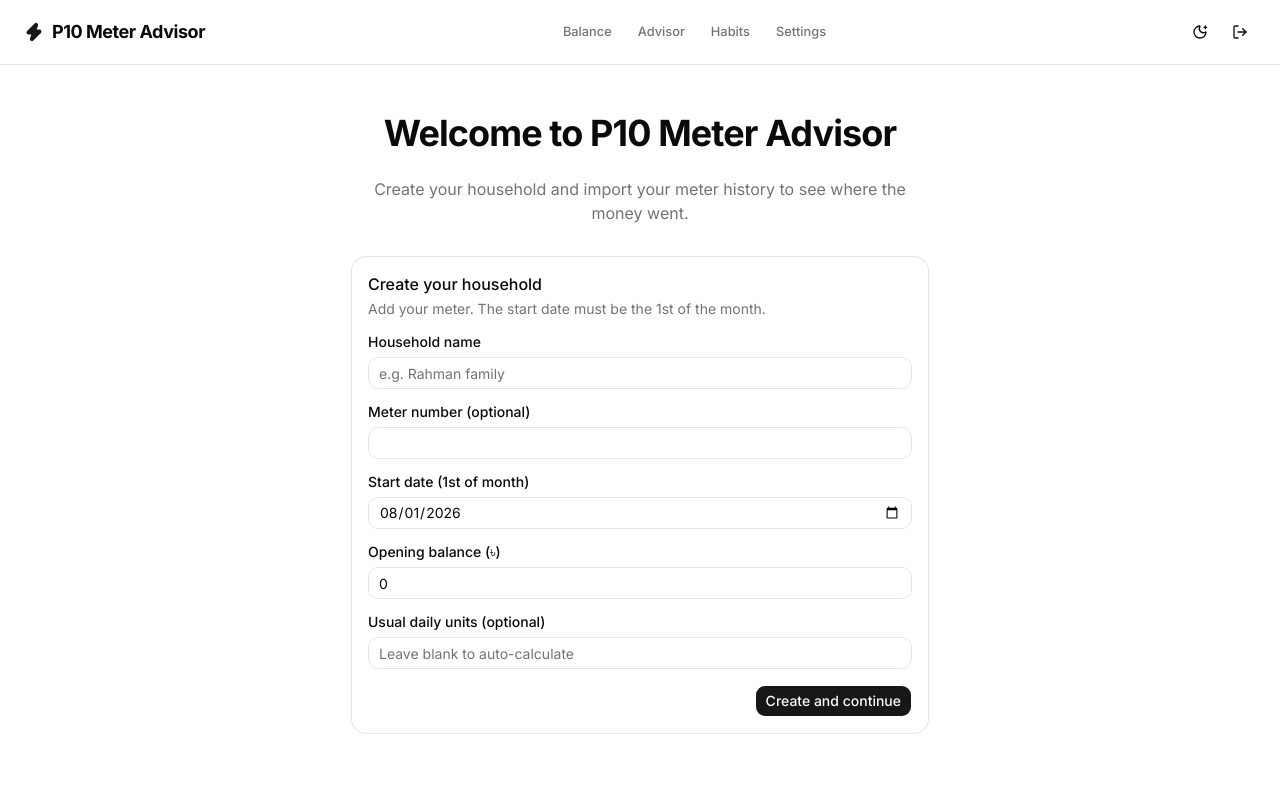
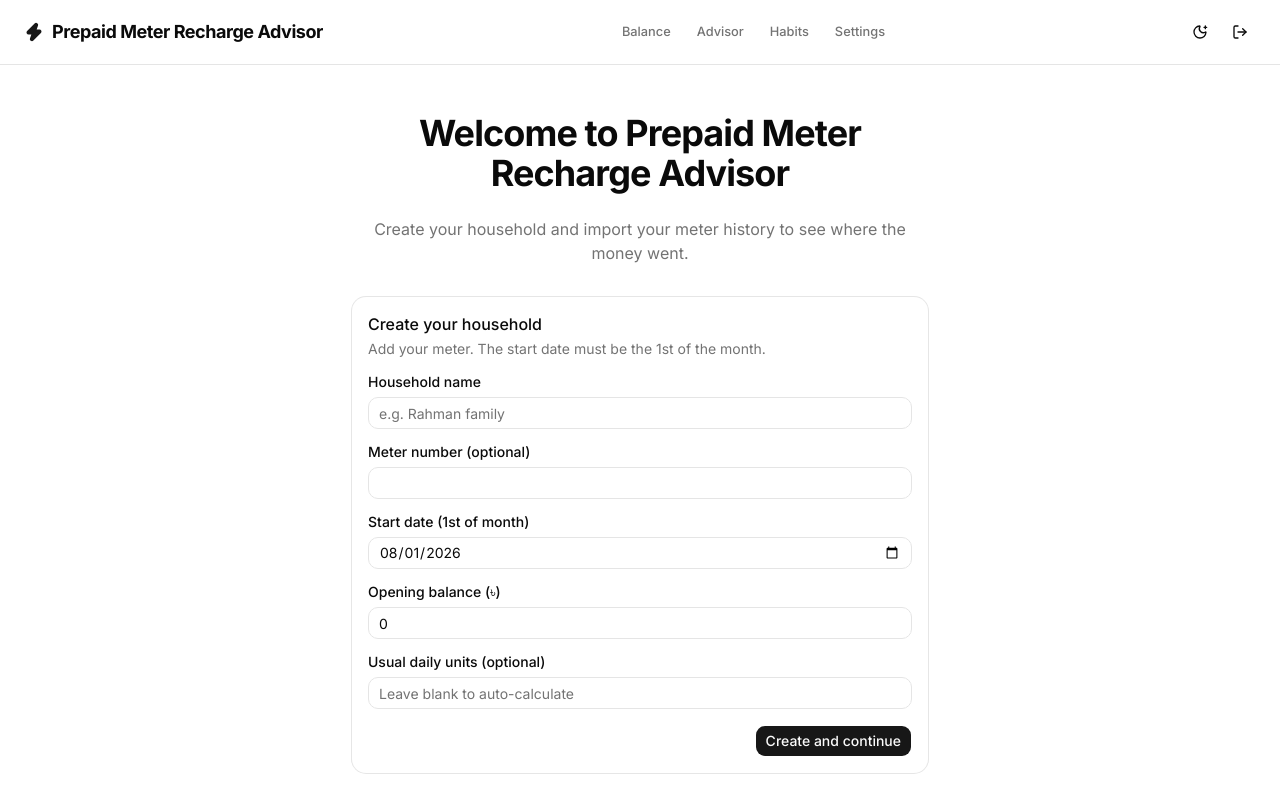
Before and after one commit to zbmzubayer/lsh26-t027-p10, a Next.js app: page /welcome in a window 1280 px wide. Shown: the top 812 px of the page. Built offline with nearby package versions, Linux system fonts and the light colour scheme; no server answers.

Commit message:
chore: update app name to Prepaid Meter Recharge Advisor

```diff
--- a/src/app/layout.tsx
+++ b/src/app/layout.tsx
@@ -11,7 +11,7 @@ const inter = Inter({
 });
 
 export const metadata: Metadata = {
-  title: "P10 — Prepaid Meter Recharge Advisor",
+  title: "Prepaid Meter Recharge Advisor",
   description:
     "Replay a prepaid electricity meter and see where the money goes.",
 };
--- a/src/app/welcome/page.tsx
+++ b/src/app/welcome/page.tsx
@@ -5,7 +5,7 @@ export default function WelcomePage() {
     <div className="container py-12">
       <div className="mx-auto max-w-xl space-y-6 text-center">
         <h1 className="text-3xl font-bold tracking-tight sm:text-4xl">
-          Welcome to P10 Meter Advisor
+          Welcome to Prepaid Meter Recharge Advisor
         </h1>
         <p className="text-muted-foreground">
           Create your household and import your meter history to see where the
--- a/src/components/meter/login-form.tsx
+++ b/src/components/meter/login-form.tsx
@@ -24,7 +24,7 @@ export function LoginForm() {
       <CardHeader>
         <CardTitle>Sign in</CardTitle>
         <CardDescription>
-          Sign in to your P10 Meter Advisor account.
+          Sign in to your Prepaid Meter Recharge Advisor account.
         </CardDescription>
       </CardHeader>
       <CardContent>
--- a/src/components/meter/main-nav.tsx
+++ b/src/components/meter/main-nav.tsx
@@ -27,8 +27,10 @@ export function MainNav() {
           className="flex items-center gap-2 text-lg font-bold tracking-tight transition-colors hover:text-primary"
         >
           <Zap className="h-5 w-5 fill-primary text-primary" />
-          <span className="hidden sm:inline">P10 Meter Advisor</span>
-          <span className="sm:hidden">P10</span>
+          <span className="hidden sm:inline">
+            Prepaid Meter Recharge Advisor
+          </span>
+          <span className="sm:hidden">Advisor</span>
         </Link>
 
         <nav className="hidden items-center gap-1 md:flex">
@@ -77,7 +79,7 @@ export function MainNav() {
                   className="flex items-center gap-2 text-lg font-bold"
                 >
                   <Zap className="h-5 w-5 fill-primary text-primary" />
-                  P10 Meter Advisor
+                  Prepaid Meter Recharge Advisor
                 </Link>
                 <nav className="flex flex-col gap-2">
                   {links.map((link) => {
```
Also changed, not shown: 1 other file (tests, documents, lock files or other folders).
